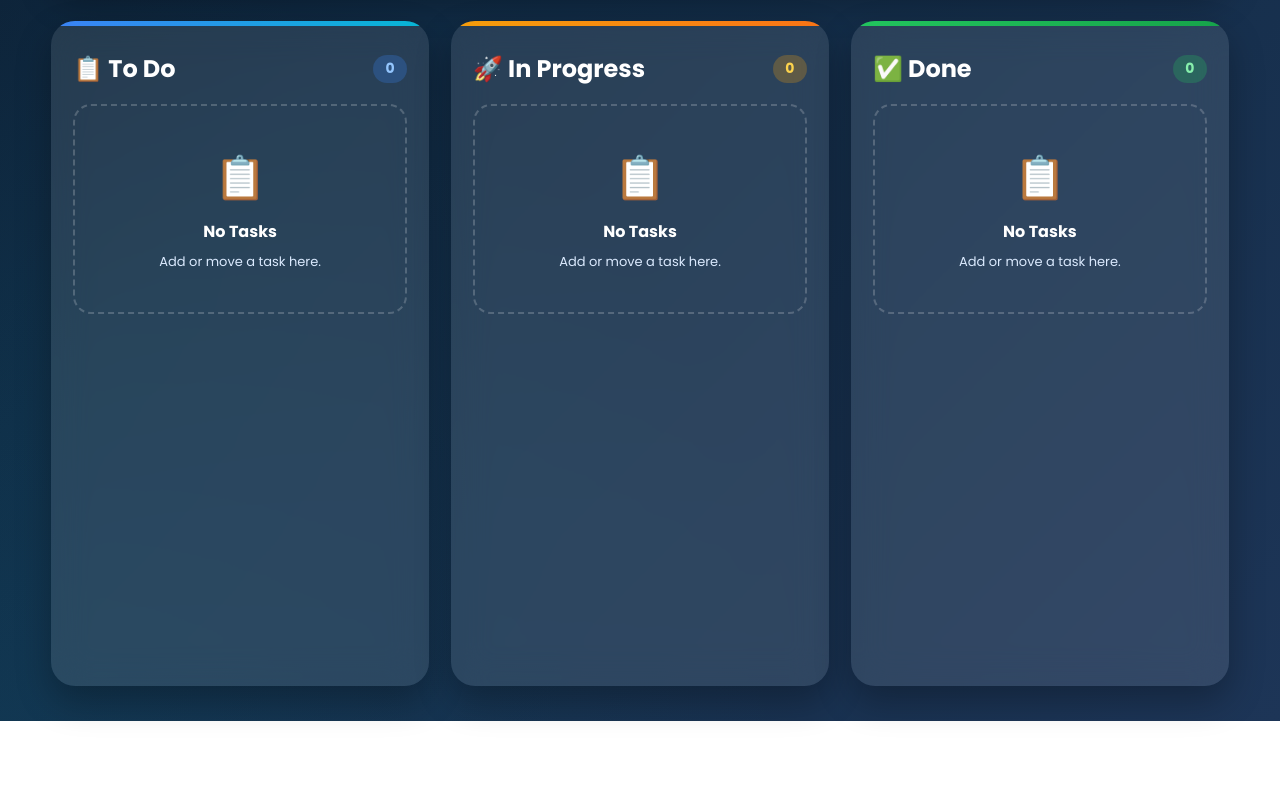
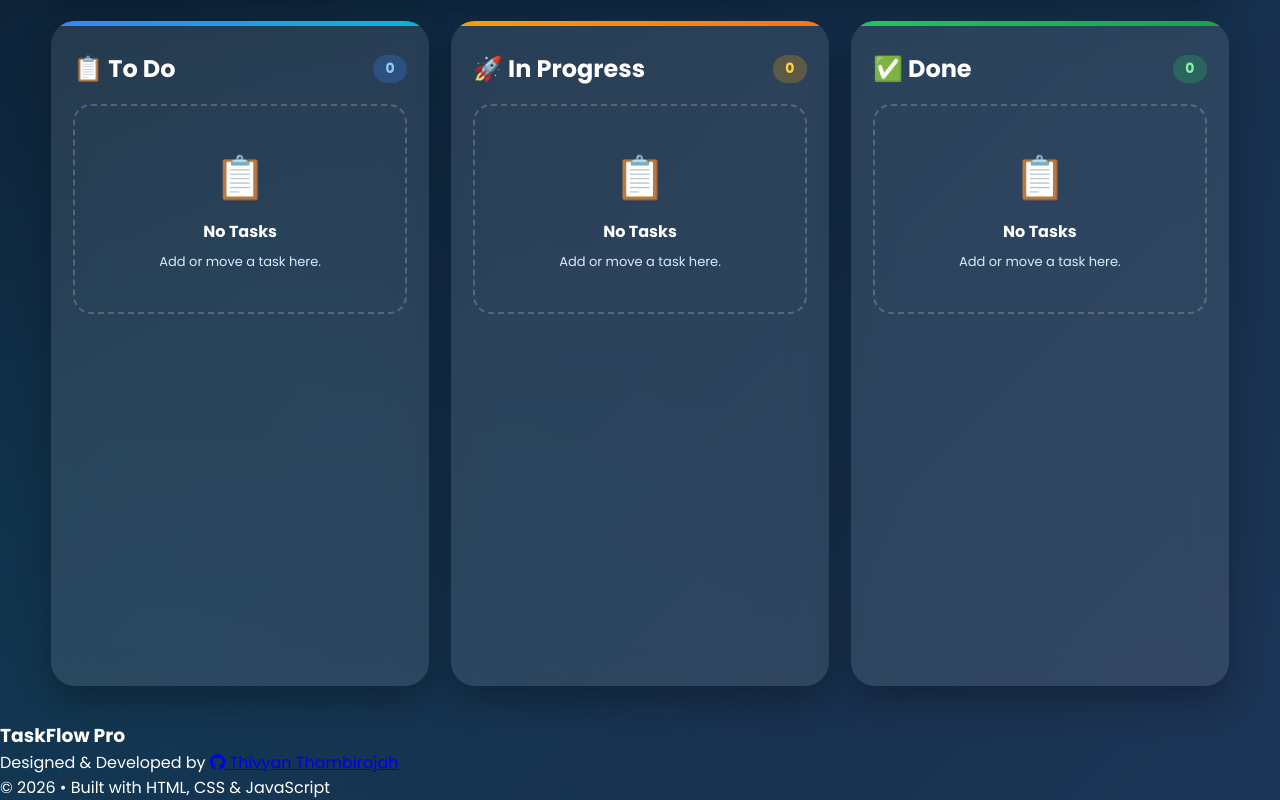
Before and after one commit to thivyan17/TaskFlow-Pro, a plain HTML site: page index.html in a window 1280 px wide. Shown: the part 1132-1932 px from the top of the page. Before the commit the page ends 1853 px from the top, so only its background shows below. Drawn offline with nearby package versions, Linux system fonts and the light colour scheme.

Commit message:
Fix HTML formatting and add footer section

```diff
--- a/index.html
+++ b/index.html
@@ -369,6 +369,24 @@ SCRIPTS
     <script src="js/chart.js"></script>
     <script src="js/script.js"></script>
 
+    <footer>
+
+    <h3>TaskFlow Pro</h3>
+
+    <p>
+    Designed & Developed by
+    <a href="https://github.com/thivyan17" target="_blank">
+        <i class="fa-brands fa-github"></i>
+        Thivyan Thambirajah
+    </a>
+    </p>
+
+    <p class="footer-copy">
+        © 2026 • Built with HTML, CSS & JavaScript
+    </p>
+
+</footer>
+
 </body>
 
 </html>
```
